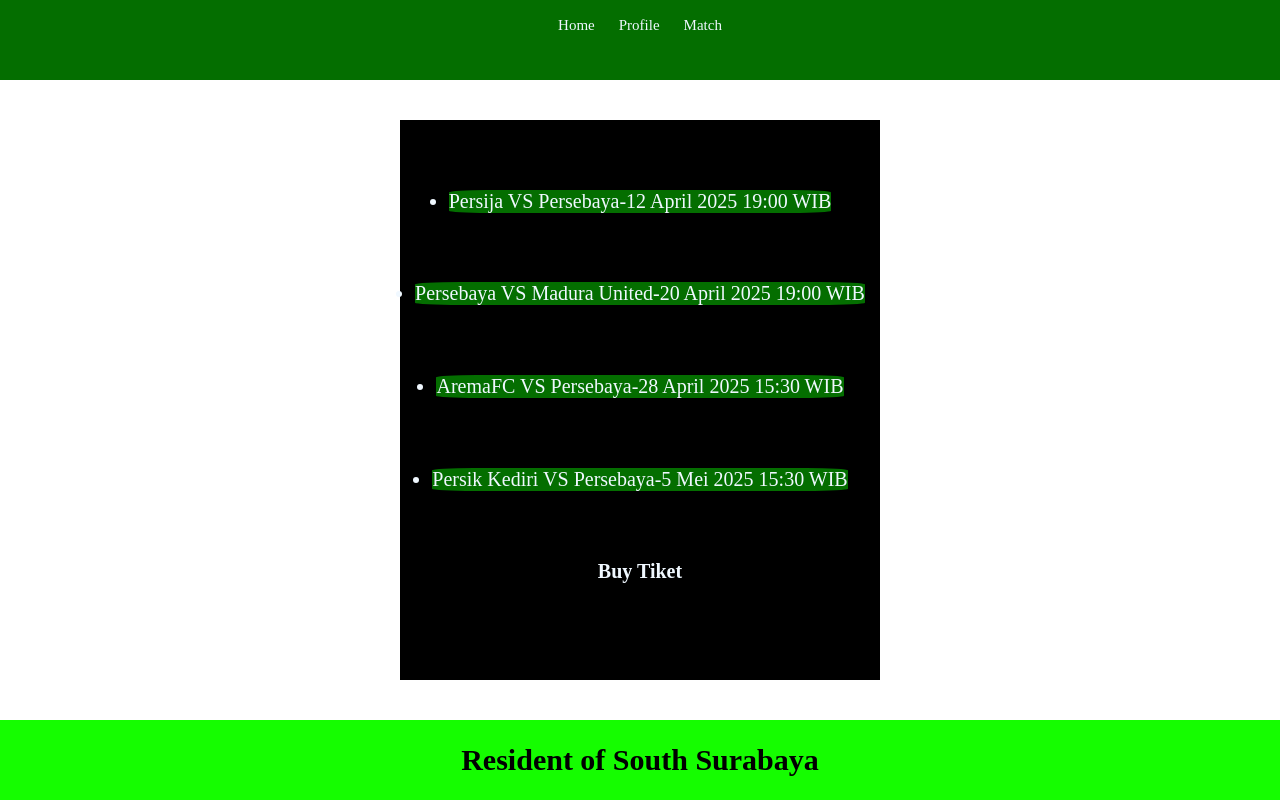
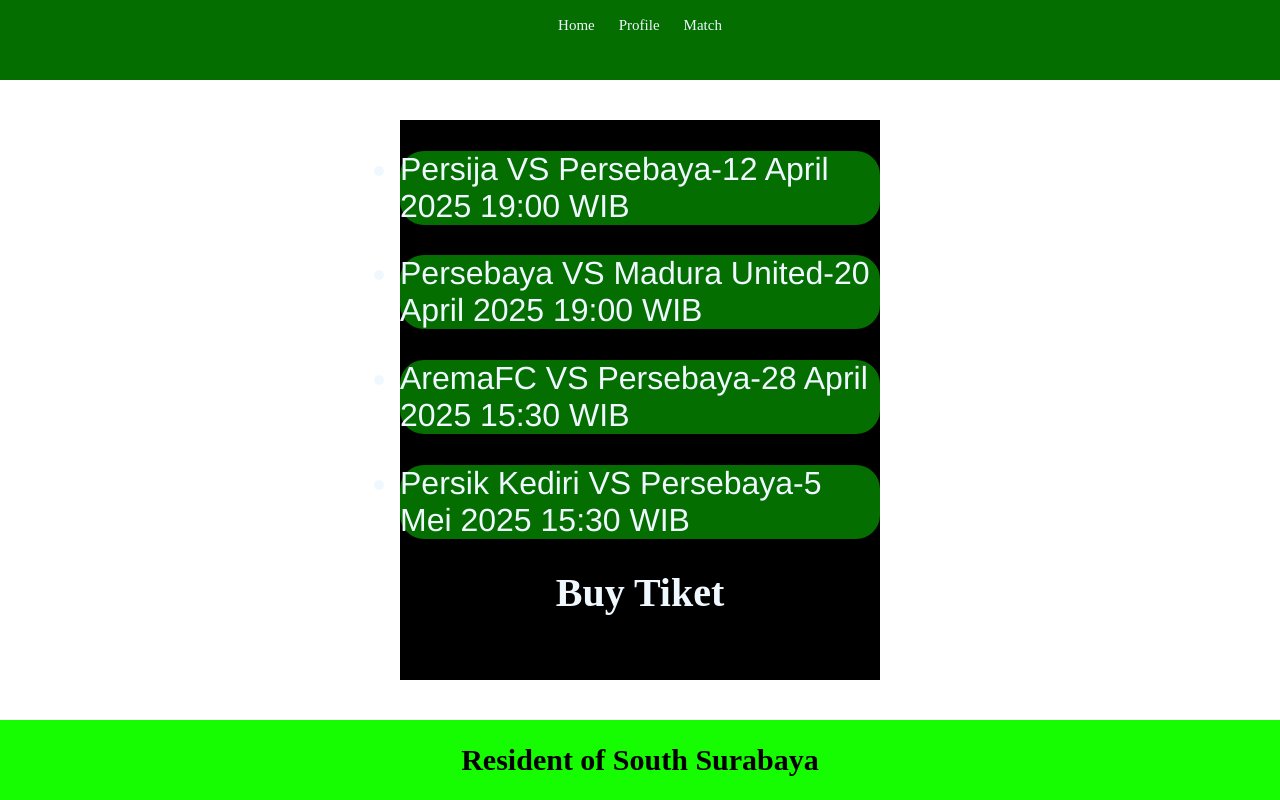
Before and after one commit to ADTMXZTY/ADTMXZTY.github.io, a plain HTML site: page match.html in a window 1280 px wide. Drawn offline with Linux system fonts and the light colour scheme.

Commit message:
match update

```diff
--- a/style.css
+++ b/style.css
@@ -5,7 +5,6 @@ html {
 }
 
 .container {
-
 }
 .Container-Navbar {
   background-color: rgb(4, 110, 0);
@@ -22,15 +21,15 @@ html {
   padding: 10px;
   color: rgb(255, 255, 255);
   margin: 2px;
-  list-style-type:none;
+  list-style-type: none;
   font-size: 15px;
 }
-.li-navbar:hover{
+.li-navbar:hover {
   background-color: black;
-  transition: .5s ease-in-out;
+  transition: 0.5s ease-in-out;
   border-radius: 150px;
 }
-.a-navbar{
+.a-navbar {
   color: aliceblue;
   text-decoration: none;
 }
@@ -46,7 +45,7 @@ html {
   align-items: center;
   height: 80vh;
 }
-.container-content2{
+.container-content2 {
   background-color: rgb(255, 255, 255);
   color: rgb(11, 11, 11);
   display: flex;
@@ -54,32 +53,33 @@ html {
   align-items: center;
   height: 80vh;
 }
-.ul-content{
+.ul-content {
   background-color: black;
   height: 70vh;
-  width:60vh ;
+  width: 60vh;
   display: flex;
   flex-direction: column;
   justify-content: space-evenly;
   align-items: center;
 }
-.li-content{
+.li-content {
   color: aliceblue;
-  font-size: 20px;
+  font-size: 4vh;
   background-color: rgb(4, 110, 0);
-  border-radius: 10%;
+  border-radius: 3vh;
+  font-family: "Franklin Gothic Medium", "Arial Narrow", Arial, sans-serif;
 }
-.h1-content{
-  font-size: 20px;
-  height: 50px;
+.h1-content {
+  font-size: 5vh;
+  height: 10vh;
 }
-.a-content{
+.a-content {
   color: aliceblue;
   text-decoration: none;
 }
-.a-content:hover{
+.a-content:hover {
   background-color: rgb(4, 110, 0);
-  transition: .5s ease-in-out;
+  transition: 0.5s ease-in-out;
   border-radius: 70%;
 }
 .container-footer {
@@ -88,9 +88,7 @@ html {
   align-items: center;
   background-color: rgb(21, 253, 0);
   height: 10vh;
-
 }
 .h1-footer {
   font-size: 30px;
-
 }
```
